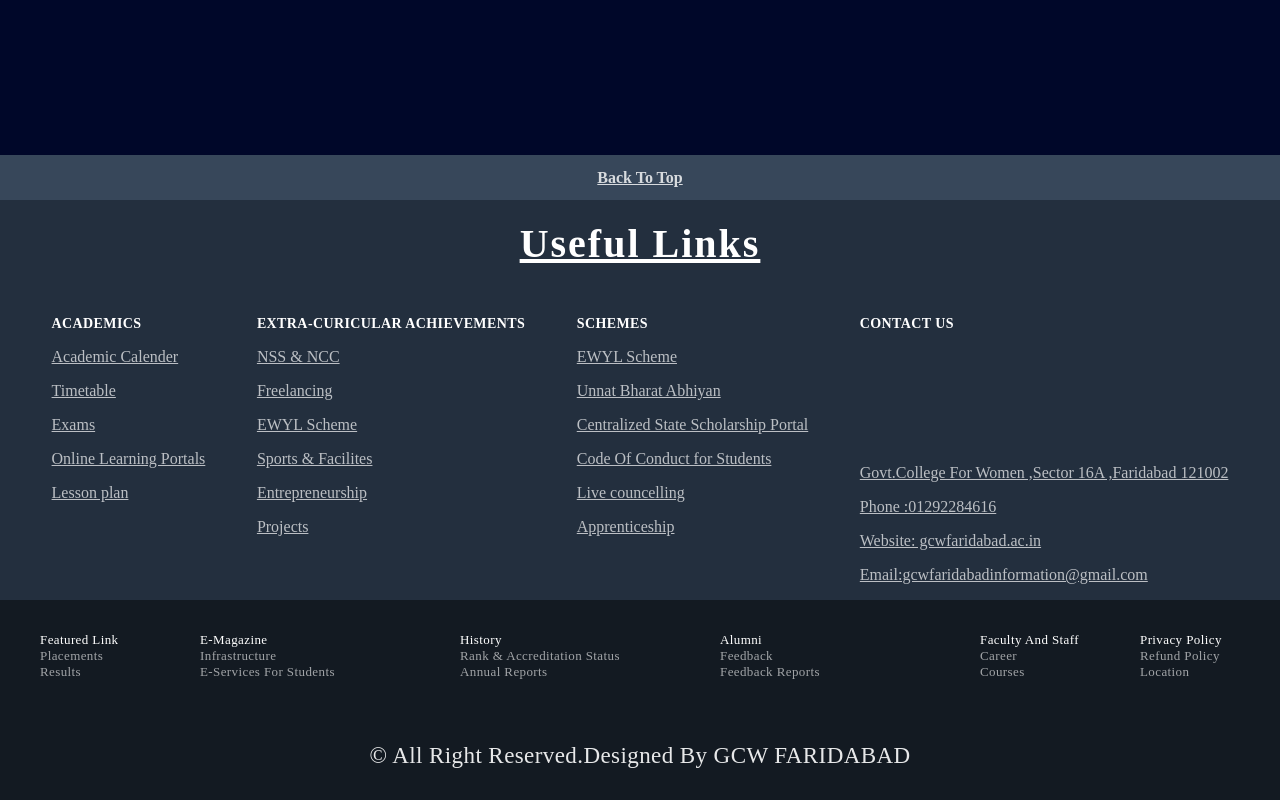
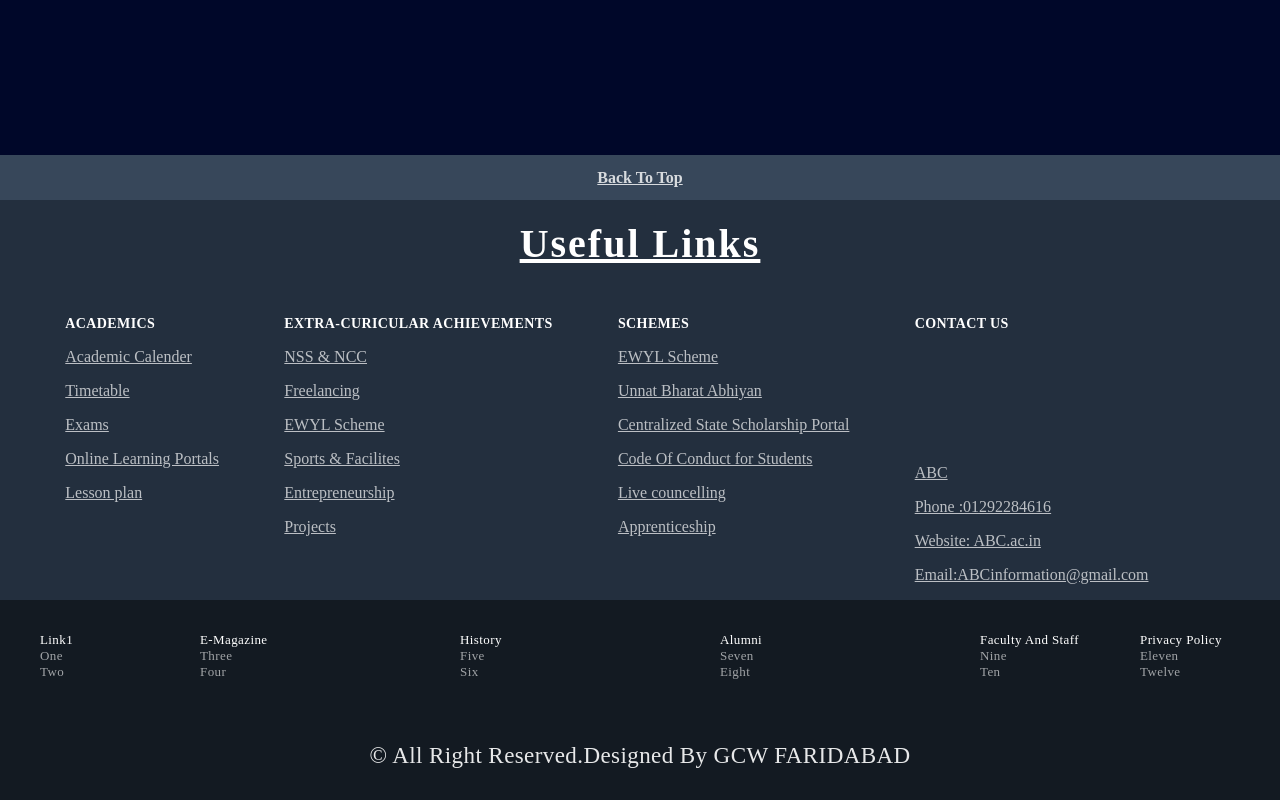
Before and after one commit to Komalmalkani/CSS-Projects, a plain HTML site: page Animating Website using HTML,CSS,JS/INDEX.HTML in a window 1280 px wide. Shown: the part 1445-2245 px from the top of the page. Drawn offline with nearby package versions, Linux system fonts and the light colour scheme; grey boxes are pictures that could not be loaded.

Commit message:
commiting new folder

```diff
--- a/Animating Website using HTML,CSS,JS/INDEX.HTML
+++ b/Animating Website using HTML,CSS,JS/INDEX.HTML
@@ -105,10 +105,10 @@
                     src="https://www.google.com/maps/embed?pb=!1m18!1m12!1m3!1d3509.399679912508!2d77.31211037450072!3d28.407194494279643!2m3!1f0!2f0!3f0!3m2!1i1024!2i768!4f13.1!3m3!1m2!1s0x390cddb6bc1c3837%3A0x291fdc1b4e2fe6f!2sGovernment%20College%20for%20Women!5e0!3m2!1shi!2sin!4v1706333708670!5m2!1shi!2sin"
                     width="300" height="100" style="border:0;" allowfullscreen="" loading="lazy"
                     referrerpolicy="no-referrer-when-downgrade"></iframe>
-                <a href="">Govt.College For Women ,Sector 16A ,Faridabad 121002</a>
+                <a href="">ABC</a>
                 <a href="">Phone :01292284616</a>
-                <a href="http://gcwfaridabad.ac.in/"> Website: gcwfaridabad.ac.in</a>
-                <a href="">Email:gcwfaridabadinformation@gmail.com</a>
+                <a href="http://gcwfaridabad.ac.in/"> Website: ABC.ac.in</a>
+                <a href="">Email:ABCinformation@gmail.com</a>
                 </p>
             </div>
         </div>
@@ -116,34 +116,34 @@
     <footer>
         <div class="footer-one">
             <div class="footer-data">
-                <p class="footer-para">Featured Link</p>
-                <p>Placements</p>
-                <p>Results</p>
+                <p class="footer-para">Link1</p>
+                <p>one</p>
+                <p>two</p>
             </div>
             <div class="footer-data">
                 <p class="footer-para">e-Magazine</p>
-                <p> Infrastructure </p>
-                <p>E-Services For Students </p>
+                <p> three </p>
+                <p>four</p>
             </div>
             <div class="footer-data">
                 <p class="footer-para">History</p>
-                <p>Rank & Accreditation Status</p>
-                <p> Annual Reports</p>
+                <p>five</p>
+                <p>six</p>
             </div>
             <div class="footer-data">
                 <p class="footer-para">Alumni</p>
-                <p>Feedback</p>
-                <p>Feedback Reports</p>
+                <p>seven</p>
+                <p>eight</p>
             </div>
             <div class="footer-data">
                 <p class="footer-para">Faculty And Staff</p>
-                <p>Career</p>
-                <p>Courses</p>
+                <p>Nine</p>
+                <p>Ten</p>
             </div>
             <div class="footer-data">
                 <p class="footer-para">Privacy Policy</p>
-                <p>Refund Policy</p>
-                <p>Location</p>
+                <p>Eleven</p>
+                <p>Twelve</p>
             </div>
 
         </div>
```
